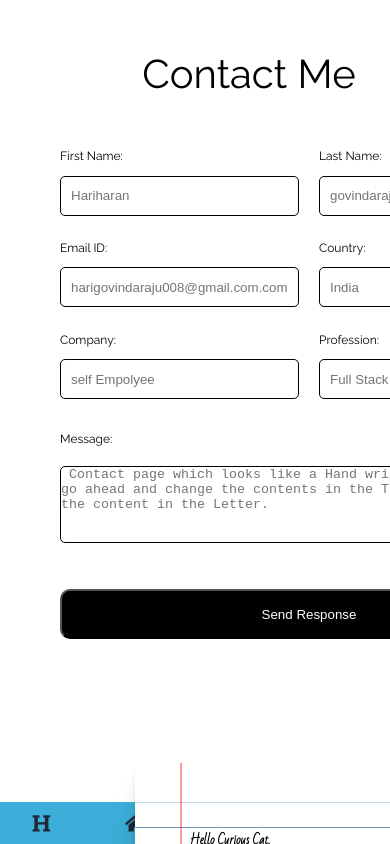
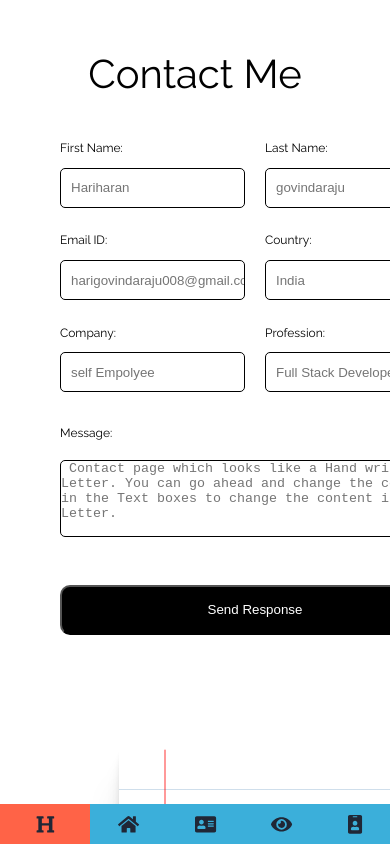
Before and after one commit to harigovindaraju008/portfolio, a React (Create React App) app in the folder client/: page /contact in a window 390 px wide. Shown: the top 844 px of the page. Built offline with nearby package versions, Linux system fonts and the light colour scheme; a web font is replaced by a local one.

Commit message:
upgraded UI

```diff
--- a/client/src/css/about.css
+++ b/client/src/css/about.css
@@ -29,7 +29,7 @@
   justify-content: center;
   align-items: center;
   flex-direction: column;
-  z-index: 5;
+  z-index: 2;
 }
 
 .about--heading {
--- a/client/src/css/navbar.css
+++ b/client/src/css/navbar.css
@@ -1,11 +1,19 @@
 .navbar {
+  z-index: 5;
   height: 100%;
-  width: 100%;
+  width: 40px;
+  position: fixed;
+  left: 0;
+  bottom: 0rem;
   display: grid;
   grid-template-rows: 0.5fr 0.5fr 0.5fr;
-  grid-template-columns: 1fr;
+  grid-template-columns: 40px;
   gap: 10rem;
   background-color: #3bafda;
+}
+
+.navbar > div:nth-child(1) {
+  background-color: tomato;
 }
 
 .navbar svg {
@@ -34,8 +42,12 @@
 
 @media only screen and (max-width: 649px) {
   .navbar {
-    grid-template-rows: 1fr;
-    grid-template-columns: 0.2fr 1fr;
+    left: 0;
+    bottom: 0;
+    height: 40px;
+    width: 100%;
+    grid-template-rows: 100%;
+    grid-template-columns: 0.3fr 1fr;
     gap: 0rem;
   }
 
--- a/client/src/css/styles.css
+++ b/client/src/css/styles.css
@@ -23,18 +23,20 @@ body {
 }
 
 .body-rapper {
-  display: grid;
+  /* display: grid;
   grid-template-rows: 1fr;
-  grid-template-columns: 3vw 97vw;
+  grid-template-columns: 3vw 97vw; */
+  width: 100vw;
   height: 100vh;
+  position: relative;
 }
 
-.body-rapper > div:nth-of-type(1) {
+/* .body-rapper > div:nth-of-type(1) {
   order: 2;
 }
 .body-rapper > div:nth-of-type(2) {
   order: 1;
-}
+} */
 
 .container {
   height: 100%;
@@ -42,7 +44,7 @@ body {
 }
 
 @media only screen and (max-width: 649px) {
-  .body-rapper {
+  /* .body-rapper {
     grid-template-rows: 95vh 5vh;
     grid-template-columns: 1fr;
   }
@@ -52,5 +54,5 @@ body {
   }
   .body-rapper > div:nth-of-type(2) {
     order: 2;
-  }
+  } */
 }
```
